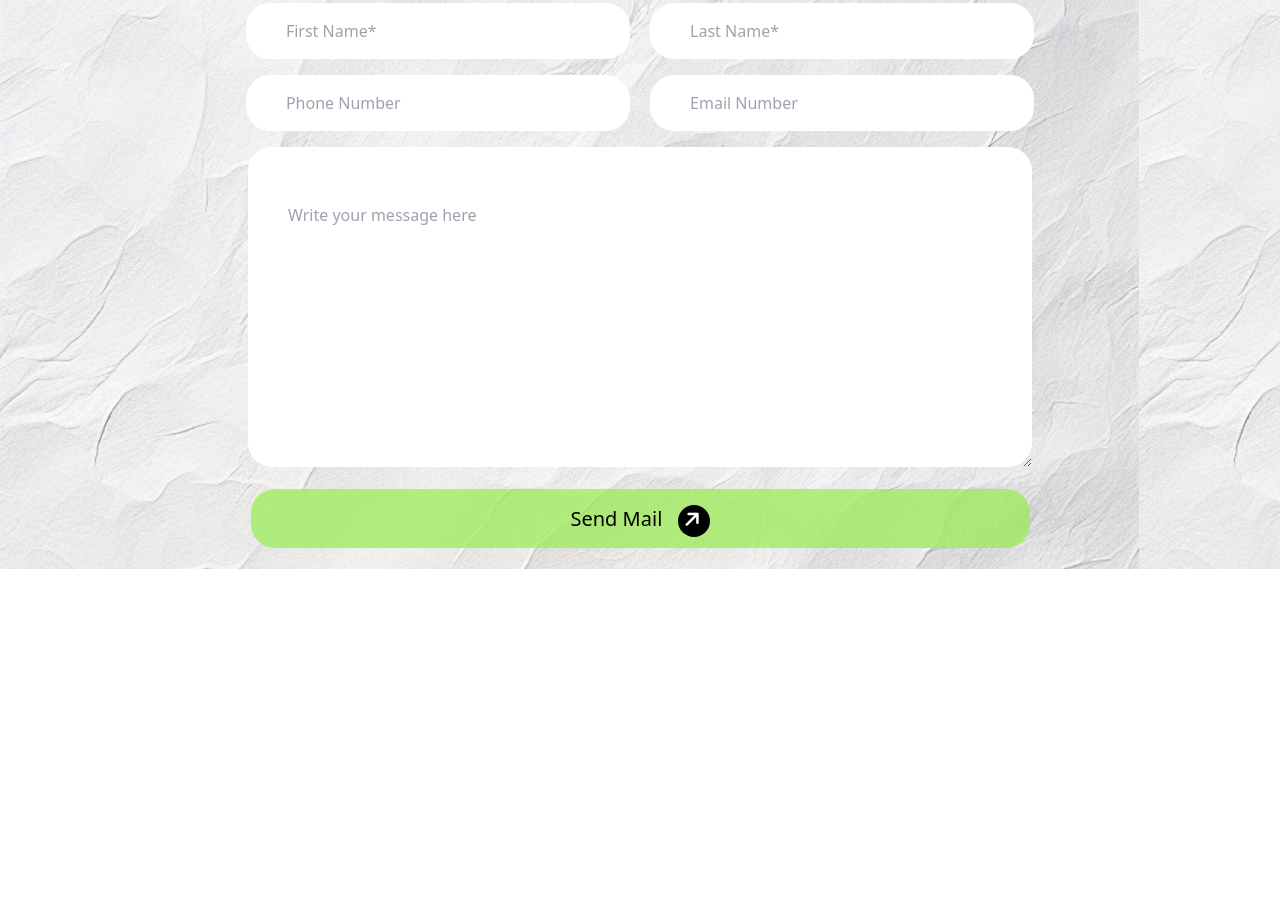
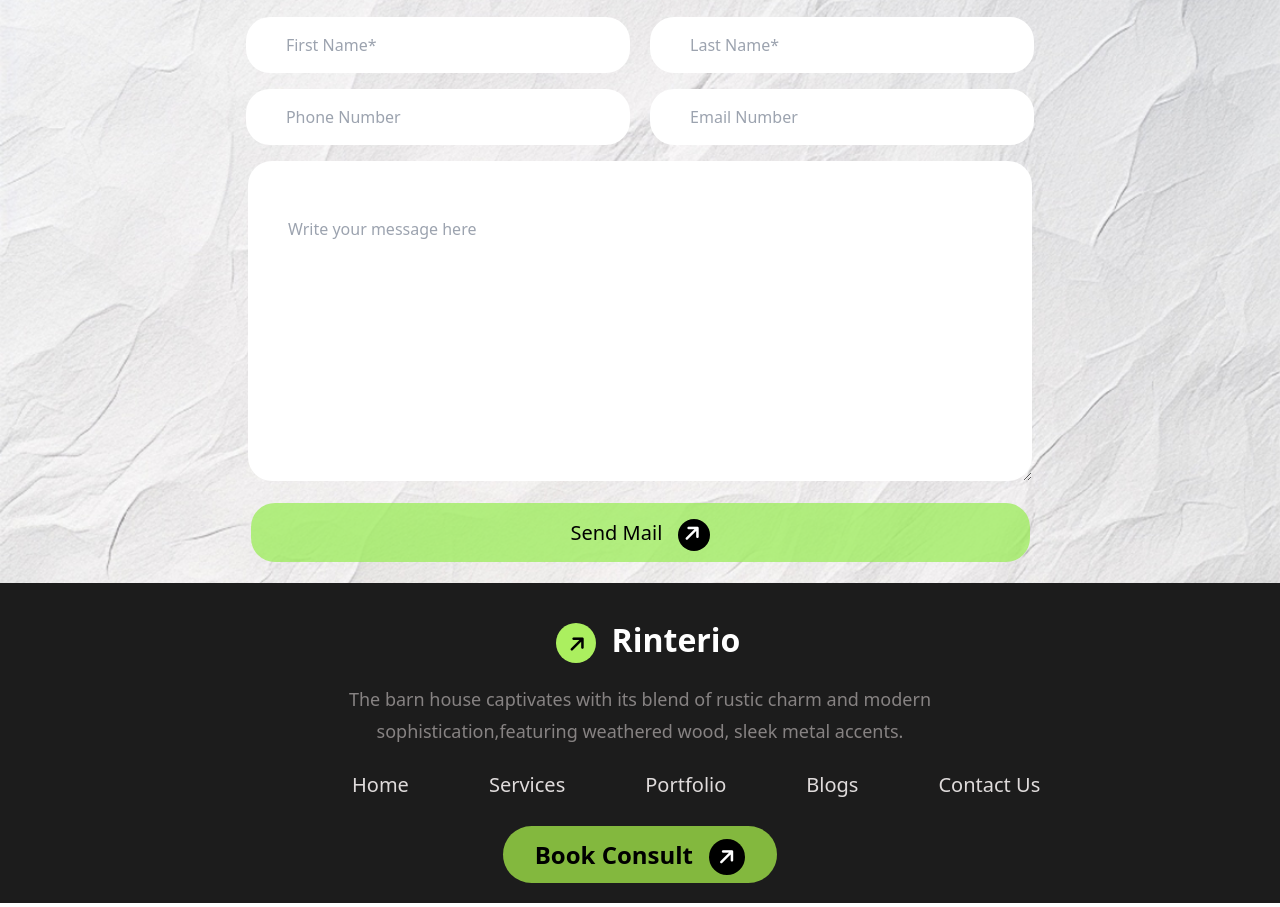
Before and after one commit to hmahmood071/B10-Assignment-3, a plain HTML site: page index.html in a window 1280 px wide. Shown: the part 2949-3856 px from the top of the page. Before the commit the page ends 3518 px from the top, so only its background shows below. Drawn offline with nearby package versions, Linux system fonts and the light colour scheme.

Commit message:
added footer section

```diff
--- a/index.html
+++ b/index.html
@@ -112,7 +112,7 @@
       <!-- Our Works Process -->
        <section class="mt-6 bg-[#f4f4f4] lg:pt-10">
         <div class="text-center">
-          <button class="bg-[#ffffff] w-42 text-2xl mt-6 font-bold rounded-[40px]"><i class="fa-solid mr-2 text-black fa-arrow-right"></i>How we works</button>
+          <button class="bg-[#ffffff] w-42 text-[20px] mt-6 font-bold rounded-[40px] px-6 py-2"><i class="fa-solid mr-2 text-black fa-arrow-right"></i>How we works</button>
         </div>
           <div class="lg:w-[1000px]">
           <h1 class="text-4xl font-[900] text-center mt-3 mb-3 lg:ml-80">Our Works Process</h1>
@@ -186,7 +186,7 @@
                   <div class="lg:ml-6">
                     <h1 class="mt-6 ml-10 text-2xl font-bold mb-4 lg:mt-6">Commercial</h1>
                   <p class="text-[29px] ml-8 lg:text-[14px]">The barn house captivates with its blend of rustic charm and modern. The barn house captivates with its blend of rustic charm and modern . </p>
-                  <div class="-ml-24 lg:-ml-10">
+                  <div class="-ml-24 lg:-ml-2">
                     <button class="mt-5"><a class=" text-black text-xl p-2 px-32 lg:px-10  rounded-3xl text-[15px] w-54 h-6  font-[500]">View Details <i class="fa-solid text-xl text-black rounded-[55%] w-8 h-8 fa-arrow-right -rotate-45 bg-[#abef5f] ml-2.5"></i></a></button>
                   </div>
                   </div>
@@ -202,7 +202,7 @@
               </div>
         </section>
         <!-- Lets Discus next Project -->
-         <section class="bg-[url('./assets/bg.jpg')] mt-4">
+         <section class="bg-[url('./assets/bg.jpg')] mt-4 bg-cover">
           <div class="text-center">
             <button class="bg-[#b9fab9b6] w-42 text-2xl mt-8 px-6 py-2 font-semibold rounded-[40px]"><i class="fa-solid mr-2 text-black fa-arrow-right"></i>Let’s Connect</button>
           </div>
@@ -211,7 +211,6 @@
             <div class="text-center lg:w-[600px]">
               <p class="text-[18px] mt-5 mx-6 lg:-ml-32">The barn house captivates with its blend of rustic charm and  modern sophistication, featuring weathered wood, sleek metal accents.</p>
             </div>
-
           </div>
           <div class="m-8 space-y-4 text-center">
           <input type="text" class="py-4 w-96 px-10 rounded-3xl" placeholder="First Name*">
@@ -229,6 +228,25 @@
           </div>
          </section>
     </main>
-    <footer></footer>
+    <footer class="bg-[#1c1c1c] h-[625px] lg:h-80">
+      <div class="text-center">
+        <button class="mt-6"><a class="text-white text-[2rem] font-[600]"> <i class="fa-solid text-xl p-2 text-black rounded-[55%] w-[2.5rem] h-[2.5rem] fa-arrow-right -rotate-45 bg-[#abef5f] mb-5 m-4"></i>Rinterio</i></a></button>
+      </div>
+      <div class="text-center lg:mx-80">
+        <p class="text-[#b1acacb7] text-2xl mx-4 lg:text-[18px]">The barn house captivates with its blend of rustic charm and modern sophistication,featuring weathered wood, sleek metal accents.</p>
+      </div>
+      <div class="text-[rgba(230,226,226,0.97)] text-center list-none text-xl mt-6 lg:ml-80">
+        <ul class=" -ml-8 lg:flex space-x-20">
+          <li class="ml-16">Home</li><br>
+          <li>Services</li><br>
+          <li>Portfolio</li><br>
+          <li>Blogs</li><br>
+          <li>Contact Us</li>
+        </ul>
+      </div>
+      <div class="text-center pb-8">
+        <button class="mt-10 -pt-2"><a class="bg-[#aaf34bb9] text-2xl text-black rounded-full px-20 py-3 font-[700] lg:px-8">Book Consult <i class="fa-solid text-xl text-white rounded-[55%] w-9 h-9 fa-arrow-right  p-1 -rotate-45 bg-black ml-2.5"></i></a></button>
+      </div>
+    </footer>
 </body>
 </html>
```
